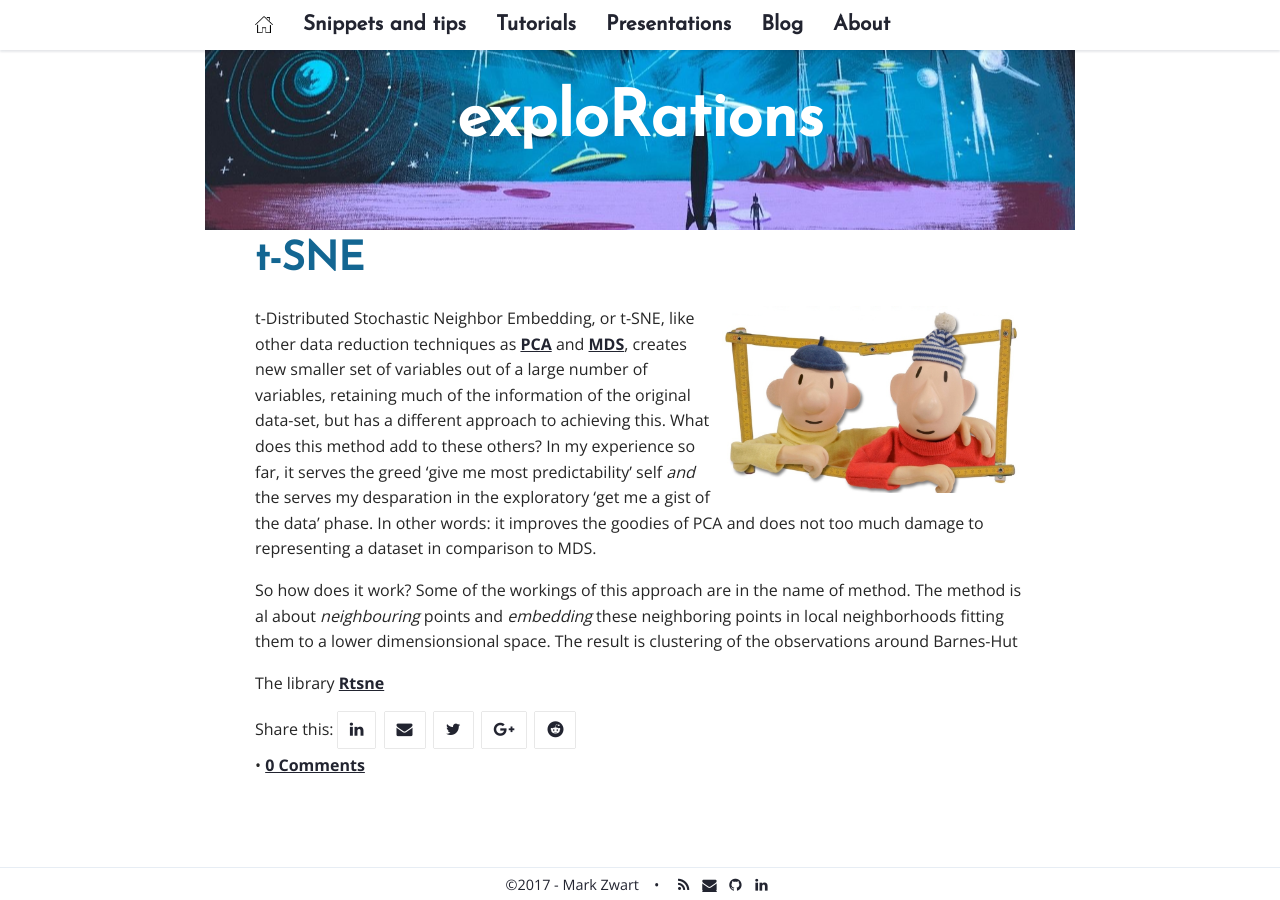
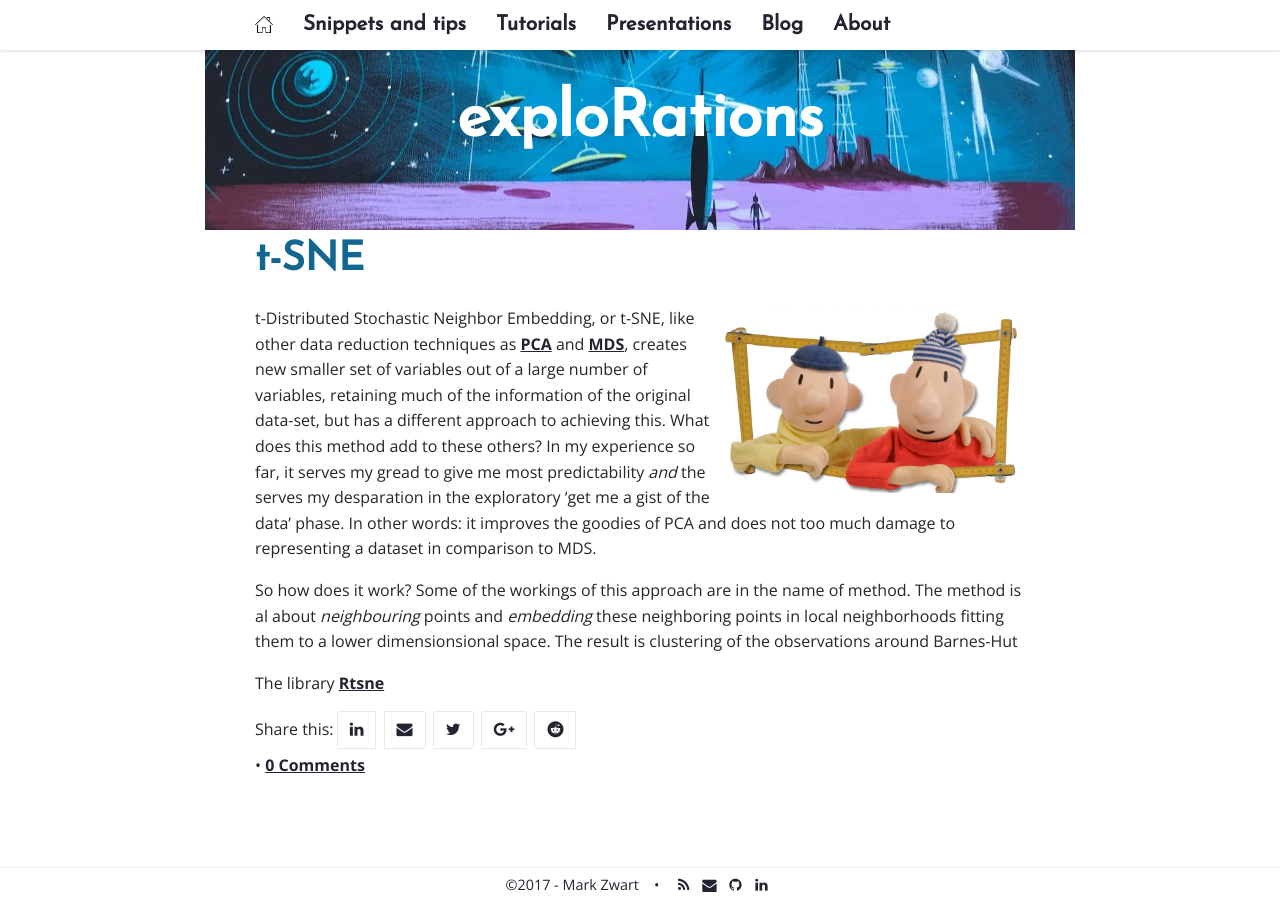
Before and after one commit to mark-me/mark-me.github.io, a Jekyll site: the page built from _pages/tutorials/t-sne/t-sne.md, in a window 1280 px wide. Built offline with Jekyll 4.4.1, drawn with Linux system fonts in a browser that asks for light colours; nearby versions of some CDN libraries; comment, search, counter and statistics services are not loaded.

Commit message:
Update t-sne.md

```diff
--- a/_pages/tutorials/t-sne/t-sne.md
+++ b/_pages/tutorials/t-sne/t-sne.md
@@ -6,7 +6,7 @@ permalink: /t-sne/
 published: true
 ---
 <img src="/_pages/tutorials/t-sne/buurman-buurman.jpg" alt="alice catterpillar" width="308" height="187" align="right"/>
-t-Distributed Stochastic Neighbor Embedding, or t-SNE, like other data reduction techniques as [PCA](/pca/) and [MDS](/clustering-mds/), creates new smaller set of variables out of a large number of variables, retaining much of the information of the original data-set, but has a different approach to achieving this. What does this method add to these others? In my experience so far, it serves the greed 'give me most predictability' self _and_ the serves my desparation in the exploratory 'get me a gist of the data' phase. In other words: it improves the goodies of PCA and does not too much damage to representing a dataset in comparison to MDS.
+t-Distributed Stochastic Neighbor Embedding, or t-SNE, like other data reduction techniques as [PCA](/pca/) and [MDS](/clustering-mds/), creates new smaller set of variables out of a large number of variables, retaining much of the information of the original data-set, but has a different approach to achieving this. What does this method add to these others? In my experience so far, it serves my gread to give me most predictability _and_ the serves my desparation in the exploratory 'get me a gist of the data' phase. In other words: it improves the goodies of PCA and does not too much damage to representing a dataset in comparison to MDS.
 
 So how does it work? Some of the workings of this approach are in the name of method. The method is al about _neighbouring_ points and _embedding_ these neighboring points in local neighborhoods fitting them to a lower dimensionsional space. The result is clustering of the observations around
 Barnes-Hut
```
